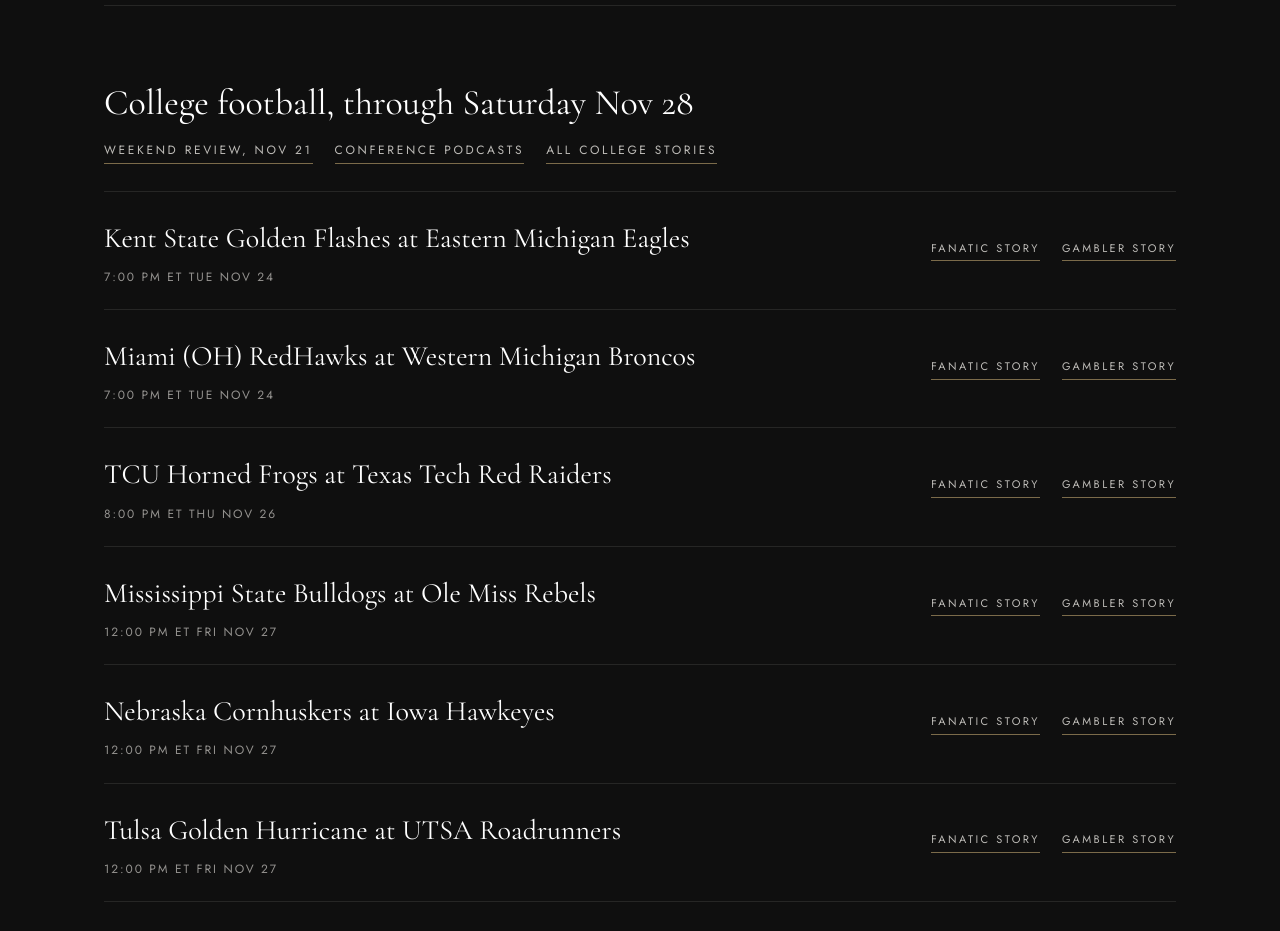
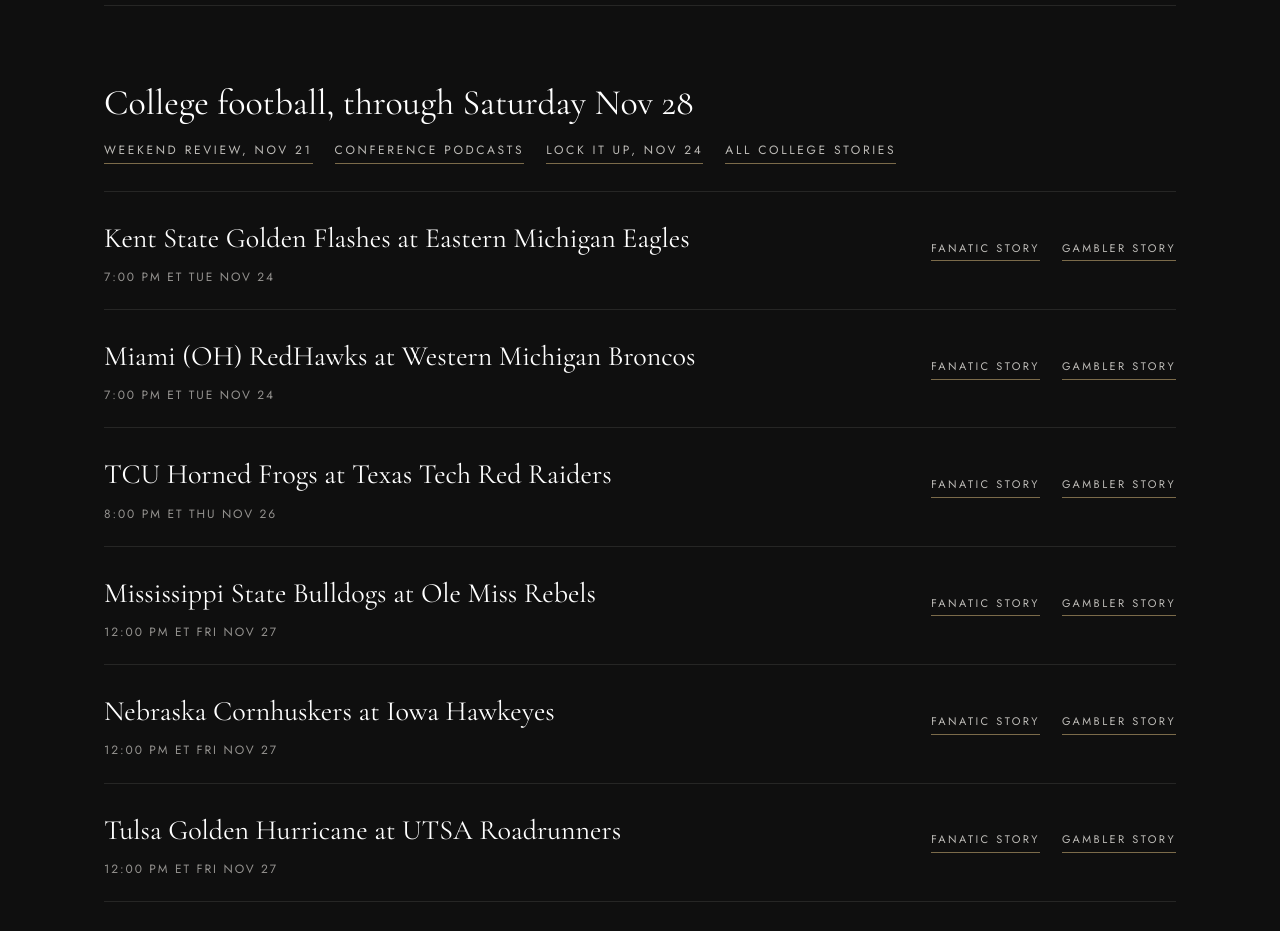
Before and after one commit to richdiskin/richdiskin-site, a plain HTML site: page thecoverwindow/index.html in a window 1280 px wide. Shown: the part 3740-4671 px from the top of the page. Drawn offline with nearby package versions, Linux system fonts and the light colour scheme; no server answers.

Commit message:
Cover Window page: sync story links with stories.thecoverwindow.com

```diff
--- a/thecoverwindow/index.html
+++ b/thecoverwindow/index.html
@@ -288,7 +288,7 @@ footer{border-top:1px solid var(--line);padding:36px 0 calc(36px + env(safe-area
 <!-- sync:cfb:start -->
         <div class="slate-head">
           <h3 class="slate-title" id="cfb-title">College football, through Saturday Nov 28</h3>
-          <div class="slate-links"><a class="link" id="cfb-mmqb" href="https://stories.thecoverwindow.com/college/monday-morning-qb/2026-11-21/" target="_blank" rel="noopener"><span>Weekend review, Nov 21</span></a><a class="link" id="cfb-conf" href="https://stories.thecoverwindow.com/college/conferences/" target="_blank" rel="noopener"><span>Conference podcasts</span></a><a class="link" href="https://stories.thecoverwindow.com/college/" target="_blank" rel="noopener"><span>All college stories</span></a></div>
+          <div class="slate-links"><a class="link" id="cfb-mmqb" href="https://stories.thecoverwindow.com/college/monday-morning-qb/2026-11-21/" target="_blank" rel="noopener"><span>Weekend review, Nov 21</span></a><a class="link" id="cfb-conf" href="https://stories.thecoverwindow.com/college/conferences/" target="_blank" rel="noopener"><span>Conference podcasts</span></a><a class="link" id="cfb-lock" href="https://www.thecoverwindow.com/college/gambler/lock-it-up" target="_blank" rel="noopener"><span>Lock It Up, Nov 24</span></a><a class="link" href="https://stories.thecoverwindow.com/college/" target="_blank" rel="noopener"><span>All college stories</span></a></div>
         </div>
         <ul class="rows" id="cfb-rows">
           <li class="row"><div><a class="matchup" href="https://stories.thecoverwindow.com/college/2026/nov-28/kent-state-golden-flashes-at-eastern-michigan-eagles/fanatic/" target="_blank" rel="noopener">Kent State Golden Flashes at Eastern Michigan Eagles</a><p class="meta">7:00 PM ET Tue Nov 24</p></div><div class="row-links"><a class="link" href="https://stories.thecoverwindow.com/college/2026/nov-28/kent-state-golden-flashes-at-eastern-michigan-eagles/fanatic/" target="_blank" rel="noopener"><span>Fanatic story</span></a><a class="link" href="https://stories.thecoverwindow.com/college/2026/nov-28/kent-state-golden-flashes-at-eastern-michigan-eagles/gambler/" target="_blank" rel="noopener"><span>Gambler story</span></a></div></li>
```
